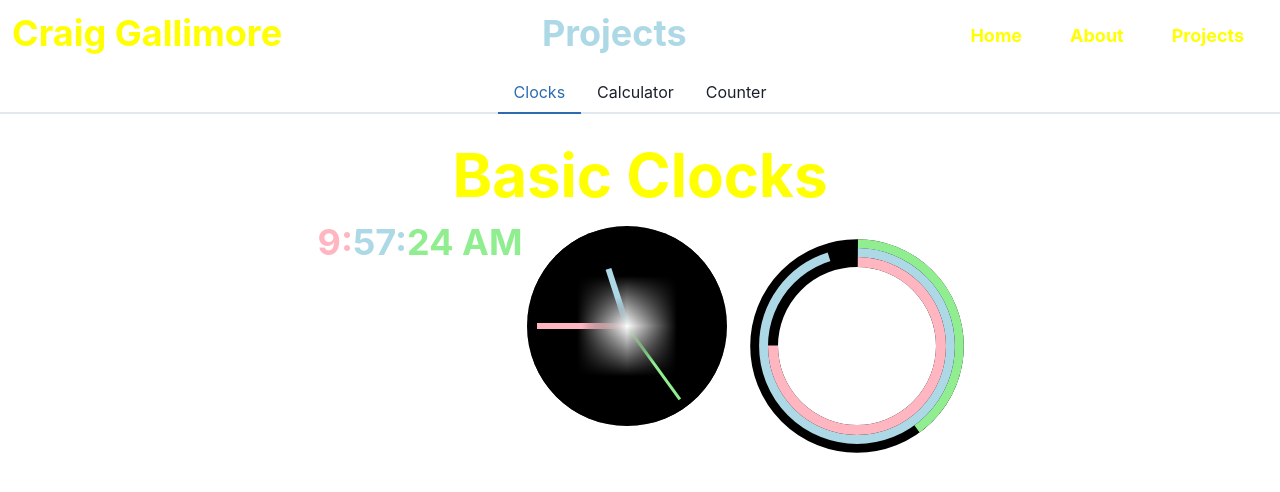
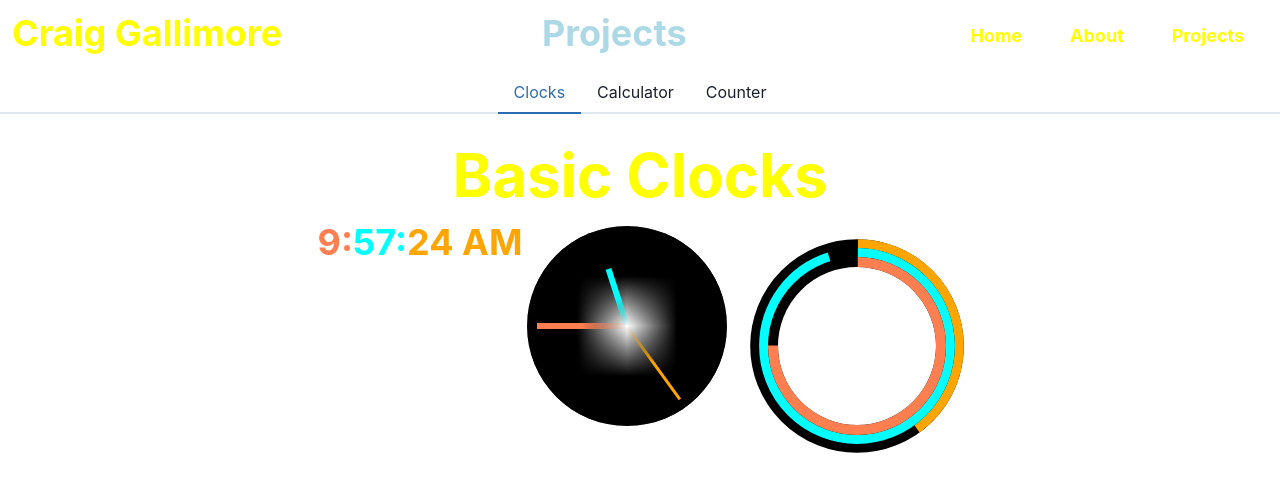
Before and after one commit to GalliWare/react-profile-website, a Next.js app: page /projects in a window 1280 px wide. Shown: the top 492 px of the page. Built offline with nearby package versions, Linux system fonts and the light colour scheme.

Commit message:
removed console log and updated color

```diff
--- a/src/components/Clock.js
+++ b/src/components/Clock.js
@@ -16,16 +16,15 @@ function Clock() {
 
     return () => clearInterval(clockUpdate)
   })
-  console.log(time.split(':'))
 
   return (
     <Box padding="5px" margin="10px">
       <Heading size="3xl" marginBottom={4} align="center">Basic Clocks </Heading>
       <Flex direction={["column", "row"]}>
         <Flex direction={"row"}>
-          <Heading color="lightpink">{time.split(":")[0]}:</Heading>
-          <Heading color="lightblue">{time.split(":")[1]}:</Heading>
-          <Heading color="lightgreen">{time.split(":")[2]}</Heading>
+          <Heading color="coral">{time.split(":")[0]}:</Heading>
+          <Heading color="cyan">{time.split(":")[1]}:</Heading>
+          <Heading color="orange">{time.split(":")[2]}</Heading>
         </Flex>
         <Box>
           <Circle
@@ -42,21 +41,21 @@ function Clock() {
             <Square
               width="180px"
               height="6px"
-              bgGradient="linear(to-l, lightpink,lightpink ,transparent, transparent , transparent)"
+              bgGradient="linear(to-l, coral,coral ,transparent, transparent , transparent)"
               position="fixed"
               transform={"rotate(" + ((hour * 30) - 90) + "deg)"}
             />
             <Square
               width="120px"
               height="6px"
-              bgGradient="linear(to-l, lightblue, lightblue, transparent, transparent , transparent)"
+              bgGradient="linear(to-l, cyan, cyan, transparent, transparent , transparent)"
               position="fixed"
               transform={"rotate(" + ((minute * 6) - 90) + "deg)"}
             />
             <Square
               width="180px"
               height="3px"
-              bgGradient="linear(to-l, lightgreen, lightgreen, transparent, transparent , transparent)"
+              bgGradient="linear(to-l, orange, orange, transparent, transparent , transparent)"
               position="fixed"
               transform={"rotate(" + ((second * 6) - 90) + "deg)"}
             />
@@ -67,7 +66,7 @@ function Clock() {
             size="240px"
             thickness="5px"
             trackColor="black"
-            color="lightgreen"
+            color="orange"
             value={((second / 60) * 100)}
             position="fixed"
           />
@@ -77,7 +76,7 @@ function Clock() {
             size="220px"
             thickness="5px"
             trackColor="black"
-            color="lightblue"
+            color="cyan"
             value={((minute / 60) * 100)}
             position="fixed"
           />
@@ -87,7 +86,7 @@ function Clock() {
             size="200px"
             thickness="5px"
             trackColor="black"
-            color="lightpink"
+            color="coral"
             value={(hour / 12) * 100}
           />
         </Box>
```
